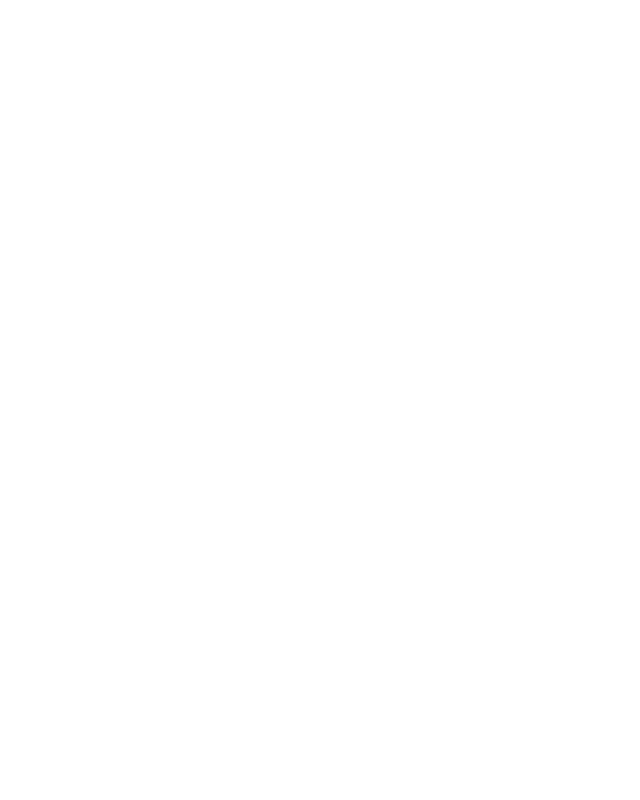
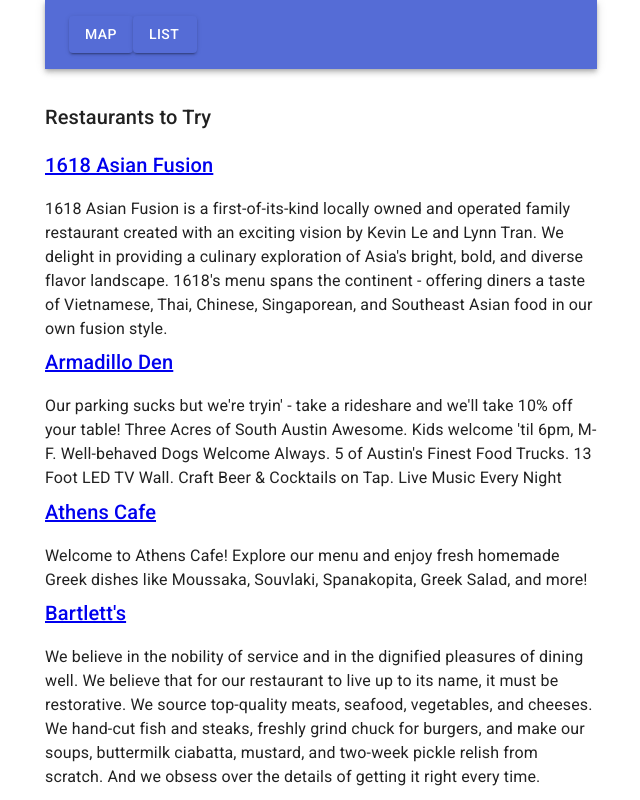
Before and after one commit to firstdivision/restaurants-to-try, a React (Create React App) app: page /restaurants-to-try/list in a window 1280 px wide. Before the commit this address had no page. Shown: the top 800 px of the page, without its empty margins (319-959 px from the left). Built offline with nearby package versions, Linux system fonts and the light colour scheme.

Commit message:
With list view

```diff
--- a/src/App.tsx
+++ b/src/App.tsx
@@ -1,27 +1,20 @@
 import * as React from 'react';
-import { BrowserRouter as Router, Routes, Route } from 'react-router-dom';
+import { BrowserRouter as Router, Routes, Route, Navigate } from 'react-router-dom';
 
 import Home from './Home';
 
 import "./styles.css";
 import ListView from './ListView';
 
-
-
-
 export default function App() {
 
   return (
-
-
-
     <Router>
       <Routes>
-        <Route path="/" element={<Home />} />
-        <Route path="/list" element={<ListView />} />
+        <Route path="/restaurants-to-try" element={<Home />} />
+        <Route path="/restaurants-to-try/list" element={<ListView />} />
+        <Route path="/*" element={<Navigate to="/restaurants-to-try" />}  /> {/* navigate to default route if no url matched */}
       </Routes>
-
-
     </Router>
   );
 }
--- a/src/AppBar.tsx
+++ b/src/AppBar.tsx
@@ -24,8 +24,8 @@
 
 
 const pages: NavItem[] = [
-    new NavItem("Map", "/"),
-    new NavItem("List", "/list"),
+    new NavItem("Map", "/restaurants-to-try"),
+    new NavItem("List", "/restaurants-to-try/list"),
 ];
 
 function ResponsiveAppBar() {
```
